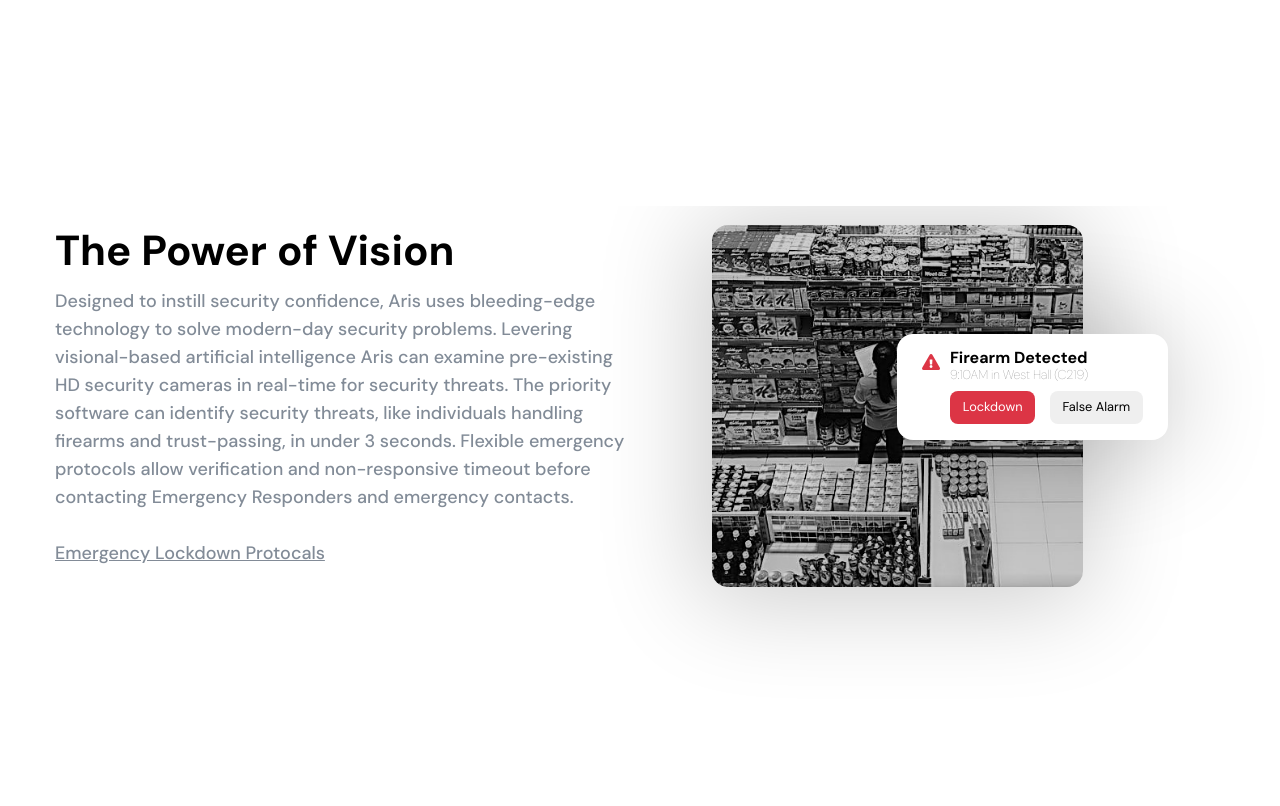
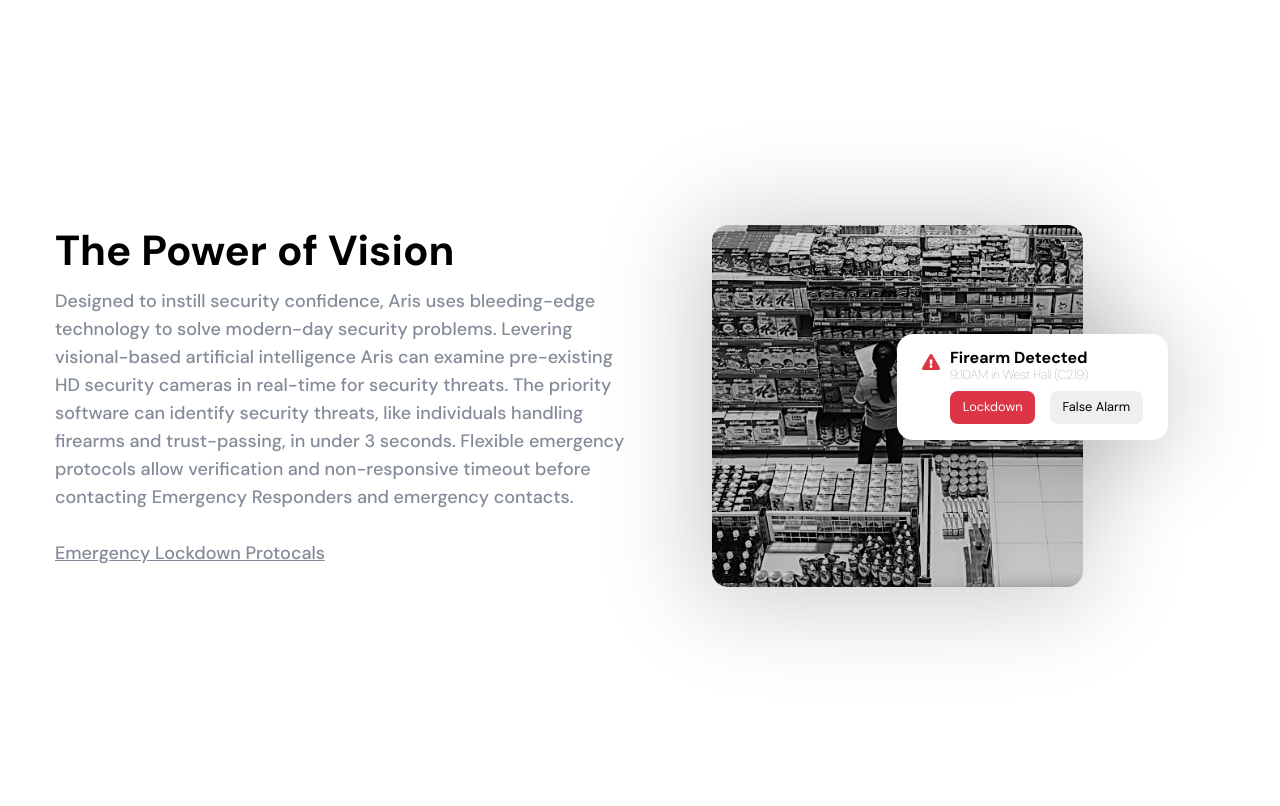
Before and after one commit to Sellers-Industry/website, a PHP site: page / in a window 1280 px wide. Shown: the part 600-1406 px from the top of the page. Run offline with PHP 8.4, Linux system fonts and the light colour scheme; some libraries are stand-ins or nearby versions.

Commit message:
update overflow home

```diff
--- a/css/custom.css
+++ b/css/custom.css
@@ -65,3 +65,8 @@ body {
     transition: color 0.5s;
     color: #1a5cff;
 }
+
+
+.overflow-visible {
+    overflow: visible;
+}
--- a/index.html
+++ b/index.html
@@ -128,7 +128,7 @@
 
 
 		<!-- Why use Weapon Detection -->
-		<section class="bg-light" id="section-1">
+		<section class="bg-light overflow-visible" id="section-1">
 			<div class="container px-xl-0 text-left">
 				<div class="d-flex flex-column justify-content-center" style="min-height: 50vh; margin-bottom: 20vh;">
 					<div class="row">
```
